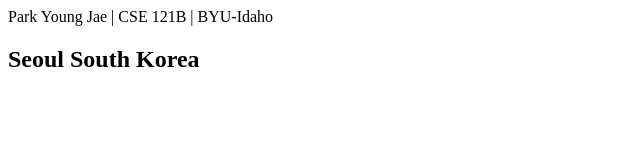
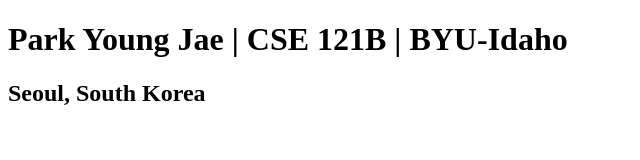
Before and after one commit to yjesp/cse121b, a plain HTML site: page test.html in a window 1280 px wide. Shown: the whole page, without its empty margins (0-640 px from the left). Drawn offline with Linux system fonts and the light colour scheme.

Commit message:
Add files via upload

```diff
--- a/test.html
+++ b/test.html
@@ -3,10 +3,14 @@
 <head>
     <meta charset="UTF-8">
     <meta name="viewport" content="width=device-width, initial-scale=1.0">
-    <title>Park Young Jae | CSE 121B | BYU-Idaho </title>
+    <title>Park Young Jae | CSE 121B | BYU-Idaho</title>
 </head>
 <body>
-    <h> Park Young Jae | CSE 121B | BYU-Idaho </h>
-    <h2> Seoul South Korea </h2>
+    <h1>
+        Park Young Jae | CSE 121B | BYU-Idaho
+    </h1>
+    <h2>
+        Seoul, South Korea
+    </h2>
 </body>
 </html>
```
